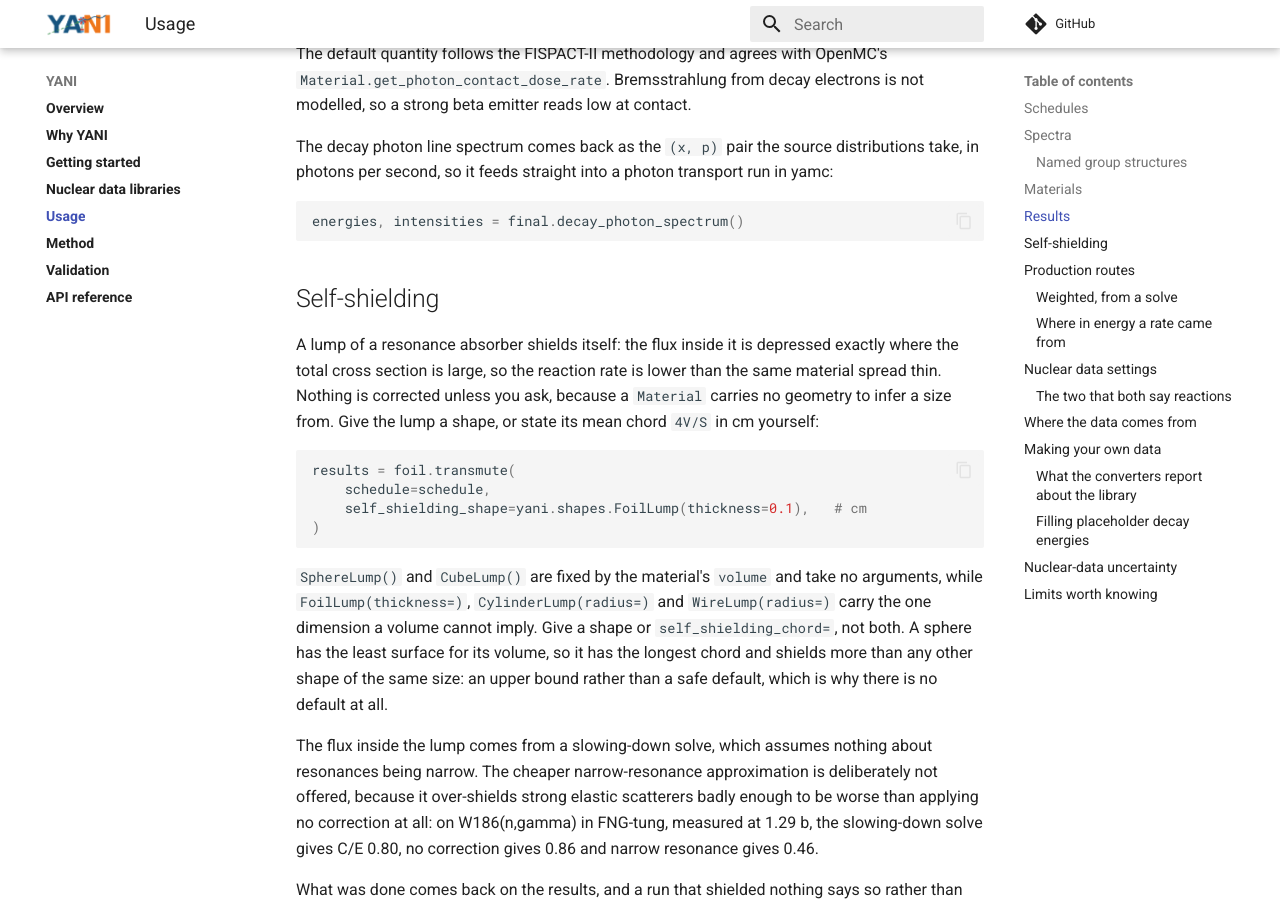
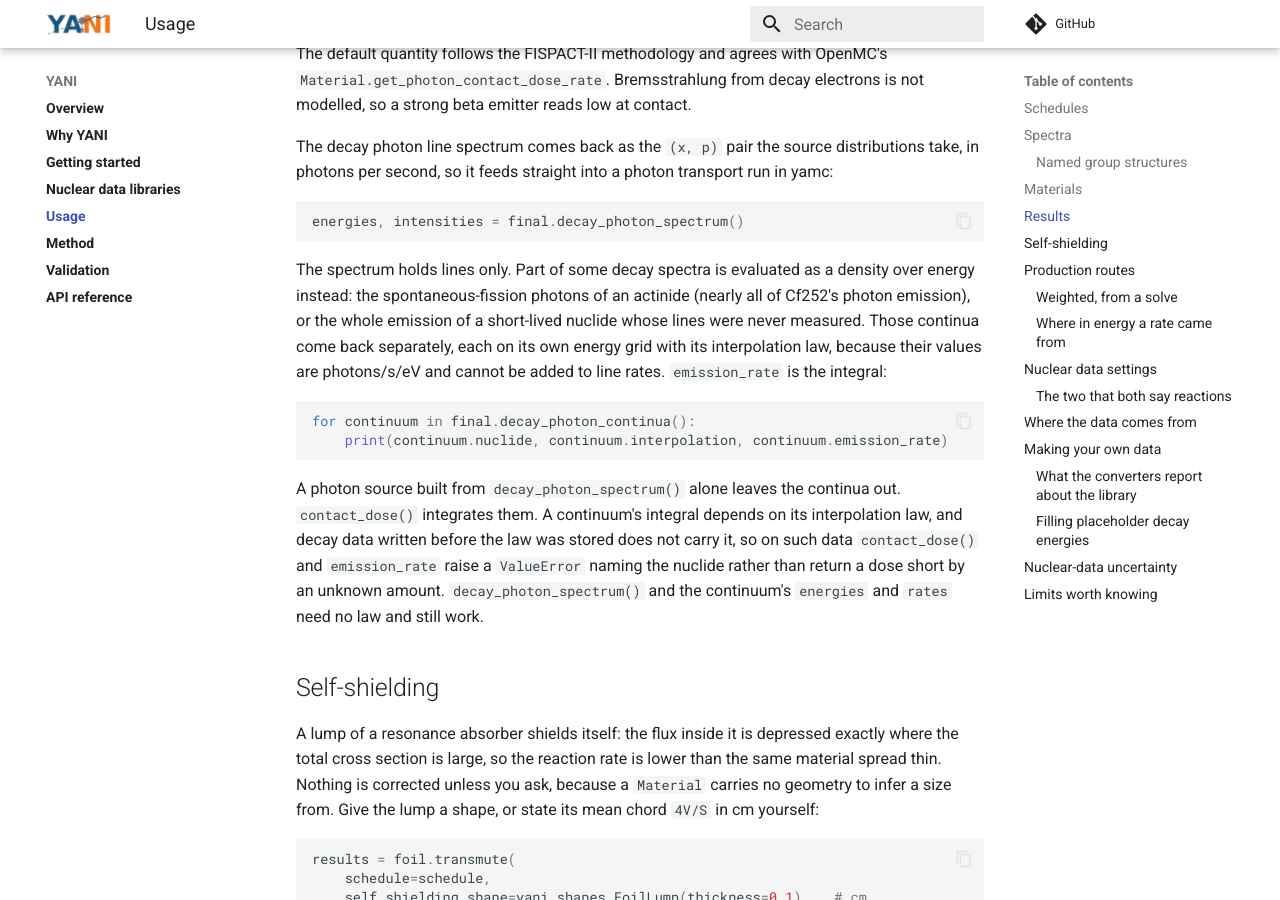
Before and after one commit to fusion-neutronics/yani, an MkDocs documentation site: the page built from docs/usage.md, in a window 1280 px wide and 900 px high, scrolled down 5331 px. Built offline with MkDocs 1.6.1 and Material for MkDocs 9.7.7, drawn with Linux system fonts in a browser that asks for light colours; comment, search, counter and statistics services are not loaded; some of the changed text lies outside the part shown.

Commit message:
Document decay photon continua apart from the line spectrum
decay_photon_spectrum() returns lines only. The part of a decay spectrum
an evaluation gives as a density over energy now comes back from
decay_photon_continua(), each continuum on its own grid with its
interpolation law and its integral as emission_rate (core issue #163).
The usage page says a source built from the spectrum alone leaves the
continua out, that contact_dose() integrates them, and that on decay
data written before the law was stored contact_dose() raises a
ValueError naming the nuclide instead of returning a dose short by an
unknown amount.

````diff
--- a/docs/usage.md
+++ b/docs/usage.md
@@ -258,6 +258,28 @@ transport run in yamc:
 energies, intensities = final.decay_photon_spectrum()
 ```
 
+The spectrum holds lines only. Part of some decay spectra is evaluated as a
+density over energy instead: the spontaneous-fission photons of an actinide
+(nearly all of Cf252's photon emission), or the whole emission of a short-lived
+nuclide whose lines were never measured. Those continua come back separately,
+each on its own energy grid with its interpolation law, because their values
+are photons/s/eV and cannot be added to line rates. `emission_rate` is the
+integral:
+
+<!-- doctest: skip -->
+```python
+for continuum in final.decay_photon_continua():
+    print(continuum.nuclide, continuum.interpolation, continuum.emission_rate)
+```
+
+A photon source built from `decay_photon_spectrum()` alone leaves the continua
+out. `contact_dose()` integrates them. A continuum's integral depends on its
+interpolation law, and decay data written before the law was stored does not
+carry it, so on such data `contact_dose()` and `emission_rate` raise a
+`ValueError` naming the nuclide rather than return a dose short by an unknown
+amount. `decay_photon_spectrum()` and the continuum's `energies` and `rates`
+need no law and still work.
+
 ## Self-shielding
 
 A lump of a resonance absorber shields itself: the flux inside it is depressed
@@ -500,7 +522,7 @@ Five module-level settings, read and written like attributes:
 | --- | --- | --- | --- |
 | `cross_section_data` | continuous-energy cross sections per nuclide | how fast each channel runs | nothing at all: every `sigma * phi` is zero |
 | `transmutation_reactions` | which reaction on which nuclide gives which product, and its Q | which products exist to be made | `endf-b8.1` |
-| `transmutation_decay_data` | half-lives, decay modes, mean decay energies, photon lines | how the inventory decays and what it emits | `endf-b8.1` |
+| `transmutation_decay_data` | half-lives, decay modes, mean decay energies, photon lines and continua | how the inventory decays and what it emits | `endf-b8.1` |
 | `transmutation_fission_yields` | fission product yields | what a fission makes | `endf-b8.1` |
 | `transmutation_branch_ratios` | isomeric branching against incident energy | which product is left in a metastable state | no overlay, so every product lands in its ground state |
 
````
Also changed, not shown: docs/getting_started.md (+1 -0 lines), docs/why_yani.md (+3 -1 lines).
